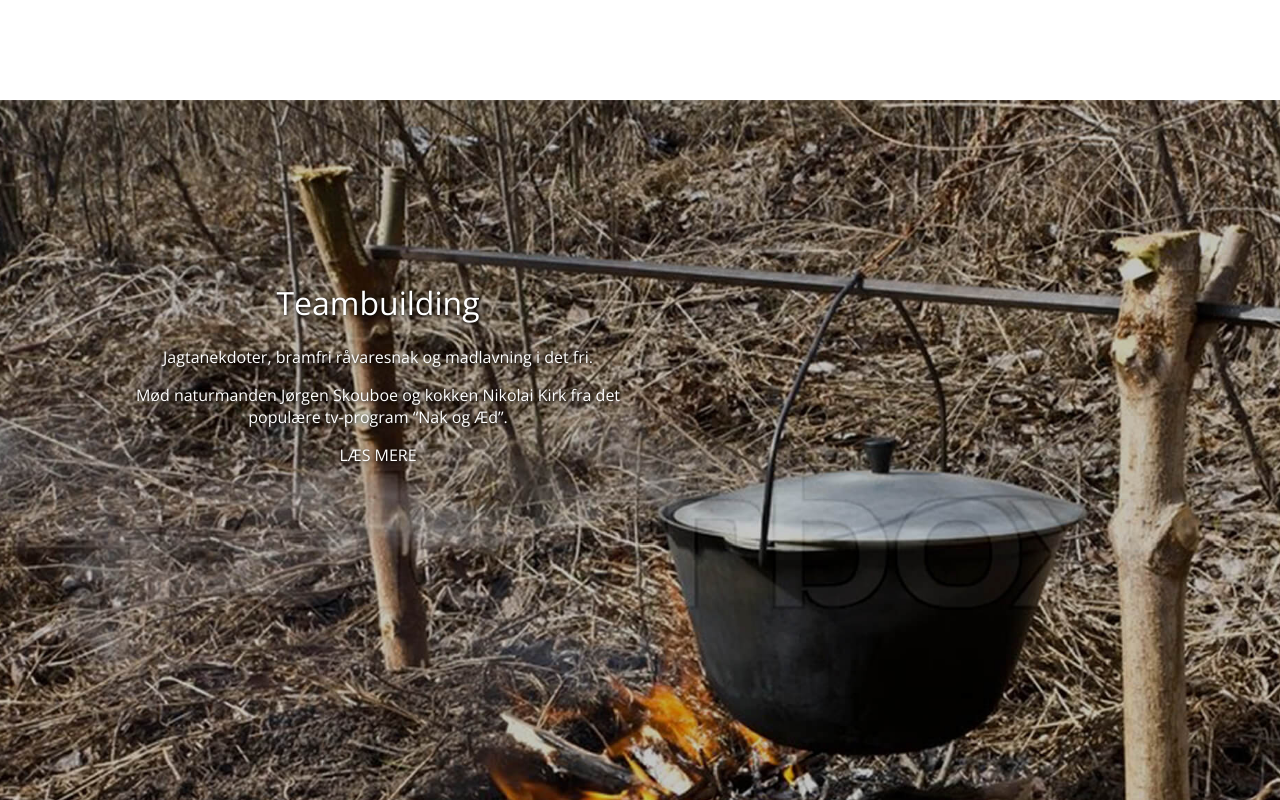
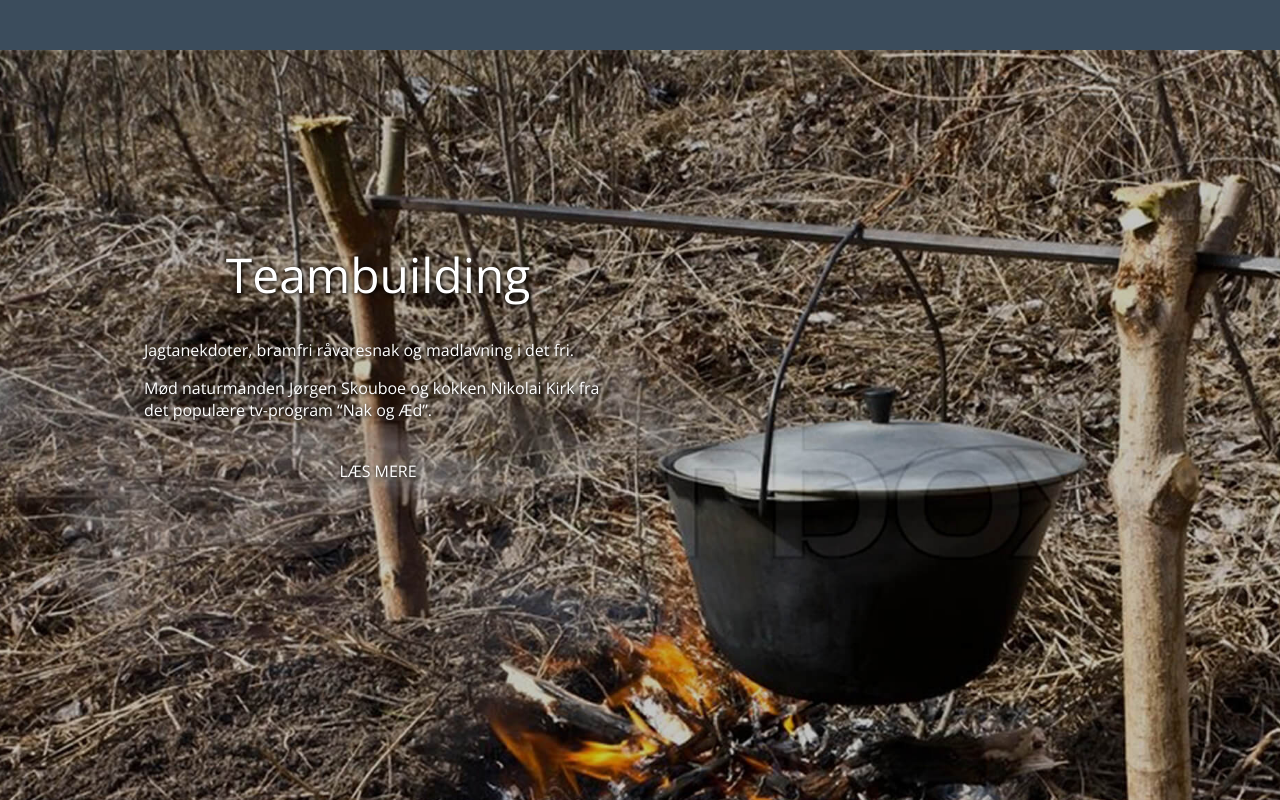
Before and after one commit to kings-n-queen/grundforlobsproveprojekt, a plain HTML site: page index.html in a window 1280 px wide. Drawn offline with nearby package versions, Linux system fonts and the light colour scheme.

Commit message:
Smårettelser

```diff
--- a/css/hero.css
+++ b/css/hero.css
@@ -12,7 +12,7 @@
     overflow: hidden;
 }
 
-.hero__teaser {
+.hero__content {
     position: absolute;
     top: 20vh;
     left: 10vw;
@@ -24,7 +24,17 @@
 }
 
 .hero__title {
-    font-weight: 400;
+    font-size: 3em;
+    font-weight: 300;
+}
+
+.hero__text {
+    text-align: left;
+    margin: 1em;
+}
+
+.hero__text:last-of-type {
+    margin-bottom: 2.4em;
 }
 
 .hero__link {
@@ -37,11 +47,11 @@
 }
 
 @media only screen and (max-width: 650px) {
-    .hero__teaser {
+    .hero__content {
         top: 20vh;
         left: 0;
         right: 0;
         max-width: 100%;
-        padding: 0 10%;
+        padding: 0 4%;
     }
 }
--- a/index.html
+++ b/index.html
@@ -13,19 +13,25 @@
 
 <body style="margin: 0;">
     <div style="height: 100vh; overflow: hidden;">
+        <header style="height: 50px; background-color:#3b4c5c;"></header>
+
         <!-- Hero -->
-        <header style="height: 100px;"></header>
+
+        <!-- Der skal være en ydre CONTAINER/WRAPPER med: height: 100vh; -->
+        <!-- Denne container skal indeholde HEADER'en + denne HERO -->
+
         <div class="hero">
-            <div class="hero__teaser">
+            <div class="hero__content">
                 <h1 class="hero__title">Teambuilding</h1>
-                <p>Jagtanekdoter, bramfri råvaresnak og madlavning i det fri.</p>
-                <p>Mød naturmanden Jørgen Skouboe og kokken Nikolai Kirk fra det populære tv-program “Nak og Æd”.</p>
+                <p class="hero__text">Jagtanekdoter, bramfri råvaresnak og madlavning i det fri.</p>
+                <p class="hero__text">Mød naturmanden Jørgen Skouboe og kokken Nikolai Kirk fra det populære tv-program “Nak og Æd”.</p>
                 <a class="hero__link" href="#">LÆS MERE</a>
             </div>
-            <!-- Hero'ens yderste container skal have: height: 100vh; -->
             <img src="./images/hero.jpg" alt="Campfire" class="hero__image">
         </div>
+
         <!-- Hero -->
+
     </div>
     <script src="./js/app.js" defer></script>
 </body>
```
